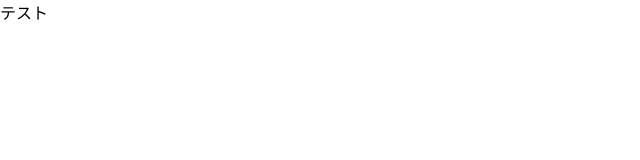
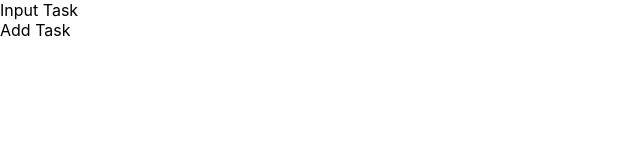
Before and after one commit to umedanaoyuki/learn-recoil, a React (Create React App) app: page / in a window 1280 px wide. Shown: the top 160 px of the page, without its empty margins (0-640 px from the left). Built offline with nearby package versions, Linux system fonts and the light colour scheme.

Commit message:
２つのコンポーネントの作成

```diff
--- a/src/App.tsx
+++ b/src/App.tsx
@@ -1,13 +1,15 @@
 import React from 'react';
 import logo from './logo.svg';
 import './App.css';
+import {InputTask} from "./components/InputTask";
+import {AddTask} from "./components/AddTask";
 
 function App() {
   return (
     <div className="App">
-      <p>テスト</p>
-        {/*<InputTask />*/}
-        {/*<AddTask />*/}
+      {/*<p>テスト</p>*/}
+        <InputTask />
+        <AddTask />
     </div>
   );
 }
--- /dev/null
+++ b/src/components/AddTask.tsx
@@ -0,0 +1,4 @@
+export const AddTask = () => {
+
+    return (<p>Add Task</p>);
+};
--- /dev/null
+++ b/src/components/InputTask.tsx
@@ -0,0 +1,3 @@
+export const InputTask = () => {
+    return (<p>Input Task</p>);
+};
```
